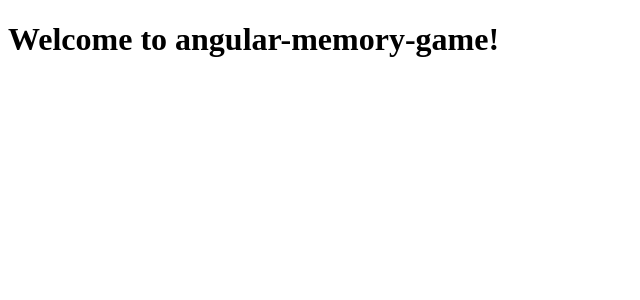
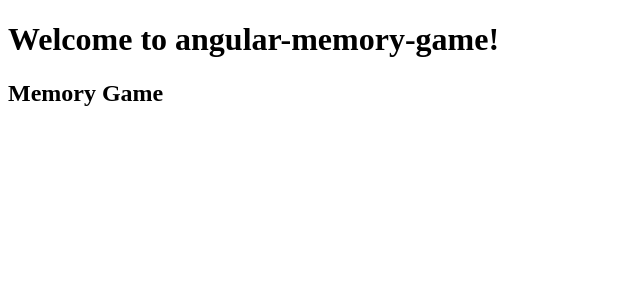
Before and after one commit to matteo-d-antonio/memory-game-angular, an Angular app: page / in a window 1280 px wide. Shown: the top 300 px of the page, without its empty margins (0-640 px from the left). Built offline with nearby package versions, Linux system fonts and the light colour scheme.

Commit message:
init commit

```diff
--- a/src/app/app.ts
+++ b/src/app/app.ts
@@ -6,7 +6,7 @@ import { RouterOutlet } from '@angular/router';
   imports: [RouterOutlet],
   template: `
     <h1>Welcome to {{title}}!</h1>
-
+    <h2>Memory Game</h2>
     <router-outlet />
   `,
   styles: [],
```
